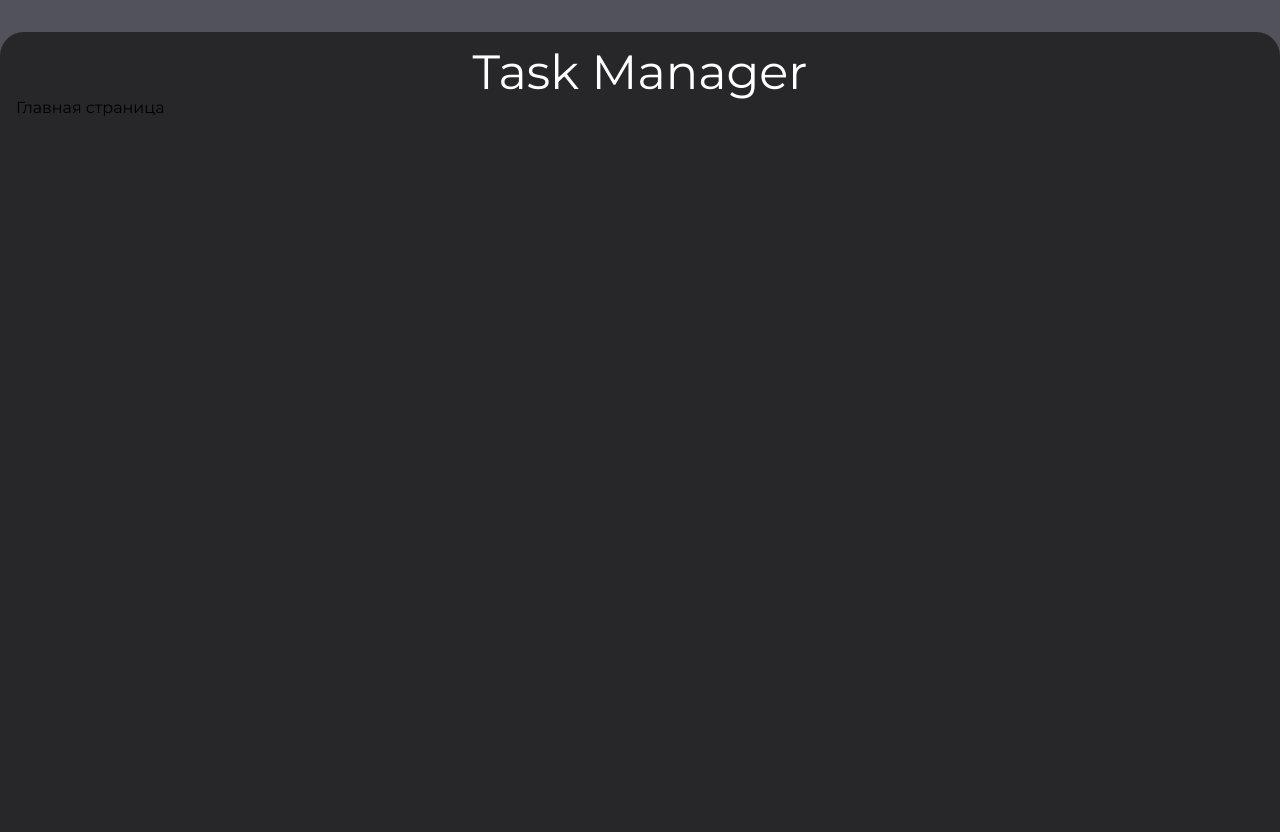
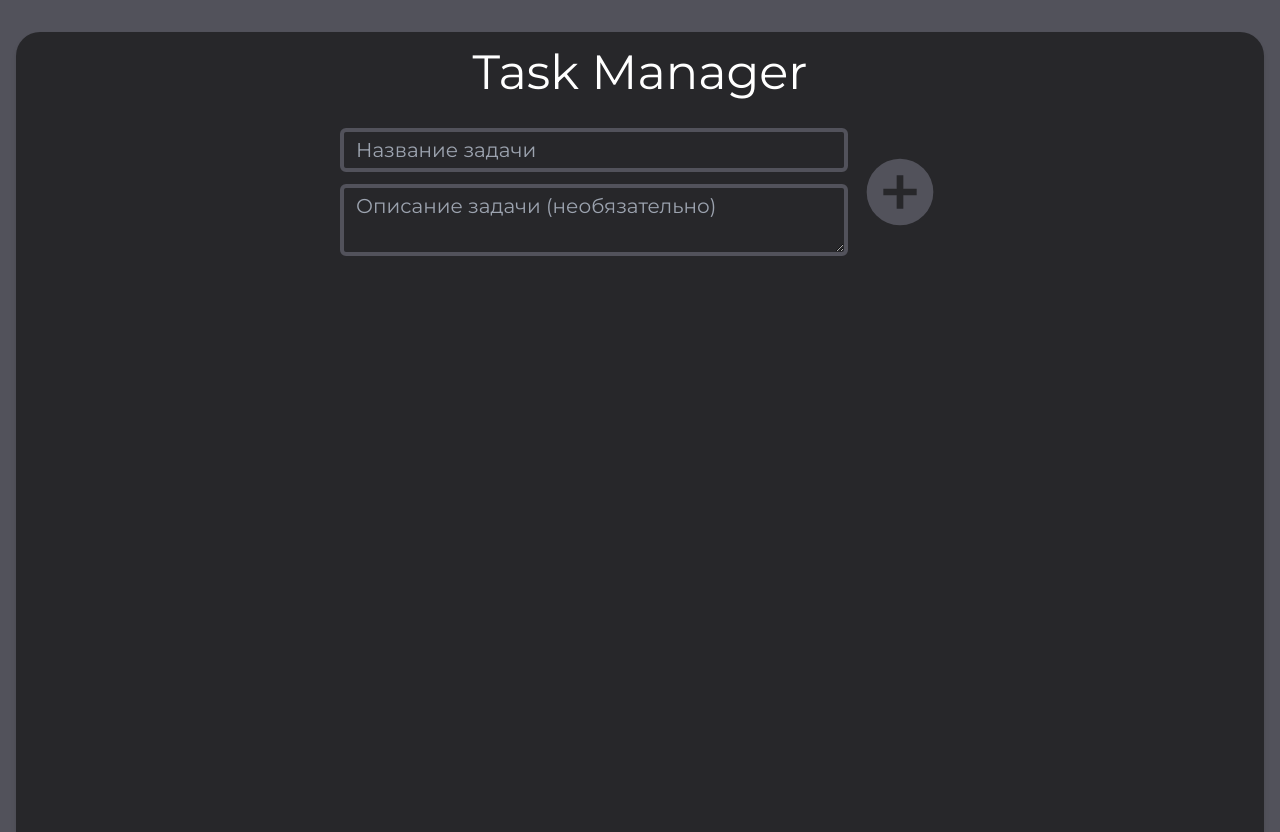
Before and after one commit to nikzz-tea/task-manager-test-task, a Vue app: page / in a window 1280 px wide. Built offline with nearby package versions, Linux system fonts and the light colour scheme.

Commit message:
feat: create form component

```diff
--- a/src/App.vue
+++ b/src/App.vue
@@ -4,7 +4,7 @@ import Header from "./components/Header.vue";
 
 <template>
   <main
-    class="mx-auto mt-8 min-h-screen max-w-[1400px] resize rounded-t-3xl bg-zinc-800 p-4"
+    class="mx-auto mt-8 min-h-screen max-w-[1400px] rounded-t-3xl bg-zinc-800 p-4 shadow-md"
   >
     <Header />
     <router-view />
--- /dev/null
+++ b/src/components/CreateForm.vue
@@ -0,0 +1,29 @@
+<script setup lang="ts">
+import Input from "./Input.vue";
+import TextArea from "./TextArea.vue";
+
+const handleSubmit = () => {
+  alert("ok");
+};
+</script>
+
+<template>
+  <form @submit.prevent="handleSubmit" class="flex items-center gap-3">
+    <div class="flex w-full flex-col gap-3">
+      <Input required placeholder="Название задачи" />
+      <TextArea placeholder="Описание задачи (необязательно)" />
+    </div>
+    <button type="submit">
+      <svg
+        class="size-20 fill-zinc-600 duration-150 hover:fill-blue-400"
+        xmlns="http://www.w3.org/2000/svg"
+        viewBox="0 0 24 24"
+      >
+        <title>plus-circle</title>
+        <path
+          d="M17,13H13V17H11V13H7V11H11V7H13V11H17M12,2A10,10 0 0,0 2,12A10,10 0 0,0 12,22A10,10 0 0,0 22,12A10,10 0 0,0 12,2Z"
+        />
+      </svg>
+    </button>
+  </form>
+</template>
--- a/src/components/Input.vue
+++ b/src/components/Input.vue
@@ -1,13 +1,15 @@
 <script setup lang="ts">
 defineProps<{
   placeholder?: string;
+  required?: boolean;
 }>();
 </script>
 
 <template>
   <input
-    class="rounded-md border-4 border-zinc-600 bg-transparent px-3 py-1 text-xl text-white"
+    class="w-full rounded-md border-4 border-zinc-600 bg-transparent px-3 py-1 text-xl text-white"
     type="text"
     :placeholder="placeholder"
+    :required="required"
   />
 </template>
--- a/src/components/TextArea.vue
+++ b/src/components/TextArea.vue
@@ -6,7 +6,7 @@ defineProps<{
 
 <template>
   <textarea
-    class="rounded-md border-4 border-zinc-600 bg-transparent px-3 py-1 text-xl text-white"
+    class="w-full rounded-md border-4 border-zinc-600 bg-transparent px-3 py-1 text-xl text-white"
     type="text"
     :placeholder="placeholder"
   />
--- a/src/pages/Main.vue
+++ b/src/pages/Main.vue
@@ -1 +1,7 @@
-<template>Главная страница</template>
+<script setup lang="ts">
+import CreateForm from "../components/CreateForm.vue";
+</script>
+
+<template>
+  <div class="mx-auto max-w-[600px] pt-8"><CreateForm /></div>
+</template>
--- a/src/style.css
+++ b/src/style.css
@@ -5,7 +5,7 @@
 @tailwind utilities;
 
 body {
-  @apply bg-zinc-600;
+  @apply bg-zinc-600 px-4;
   font-family: "Montserrat", sans-serif;
 }
 
```
